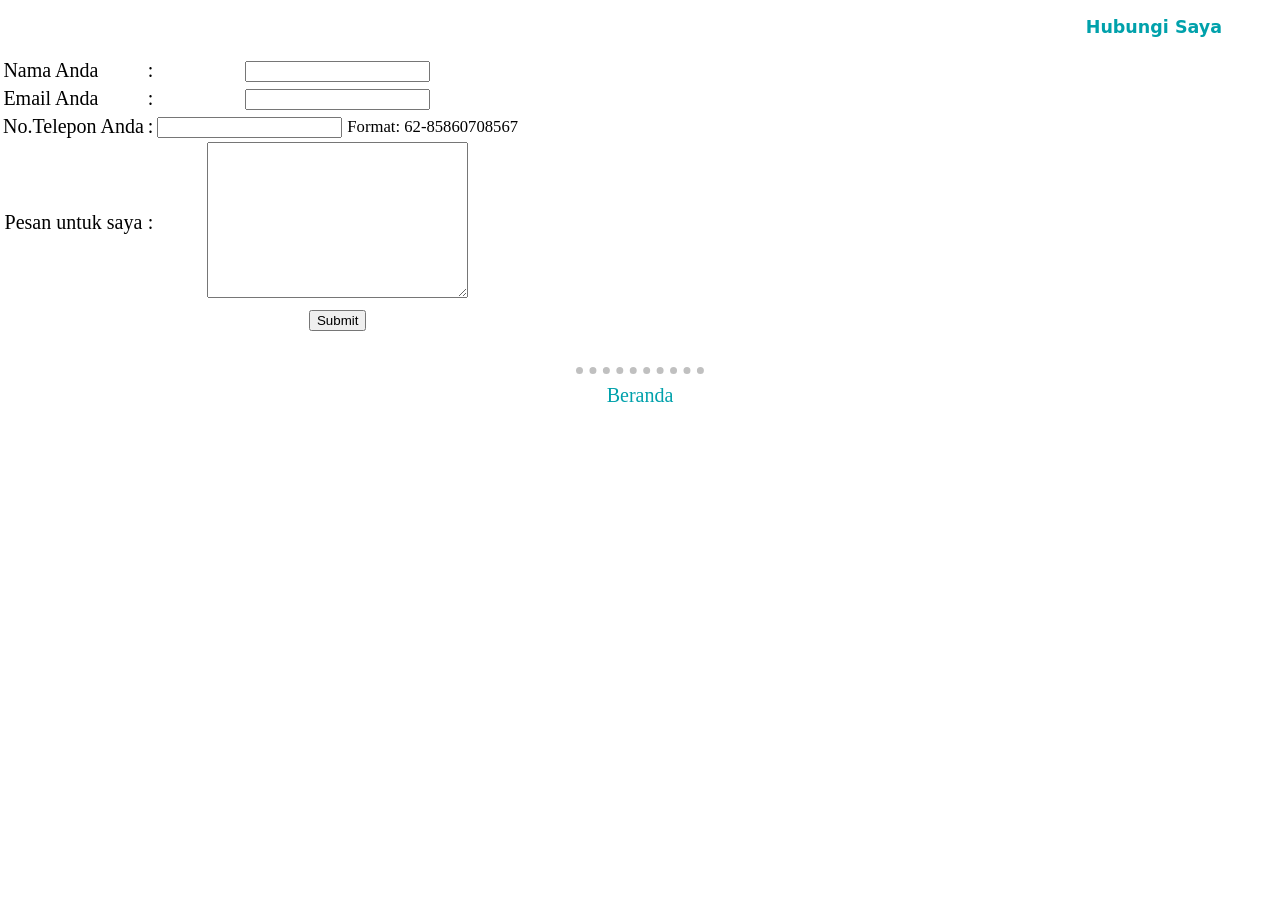
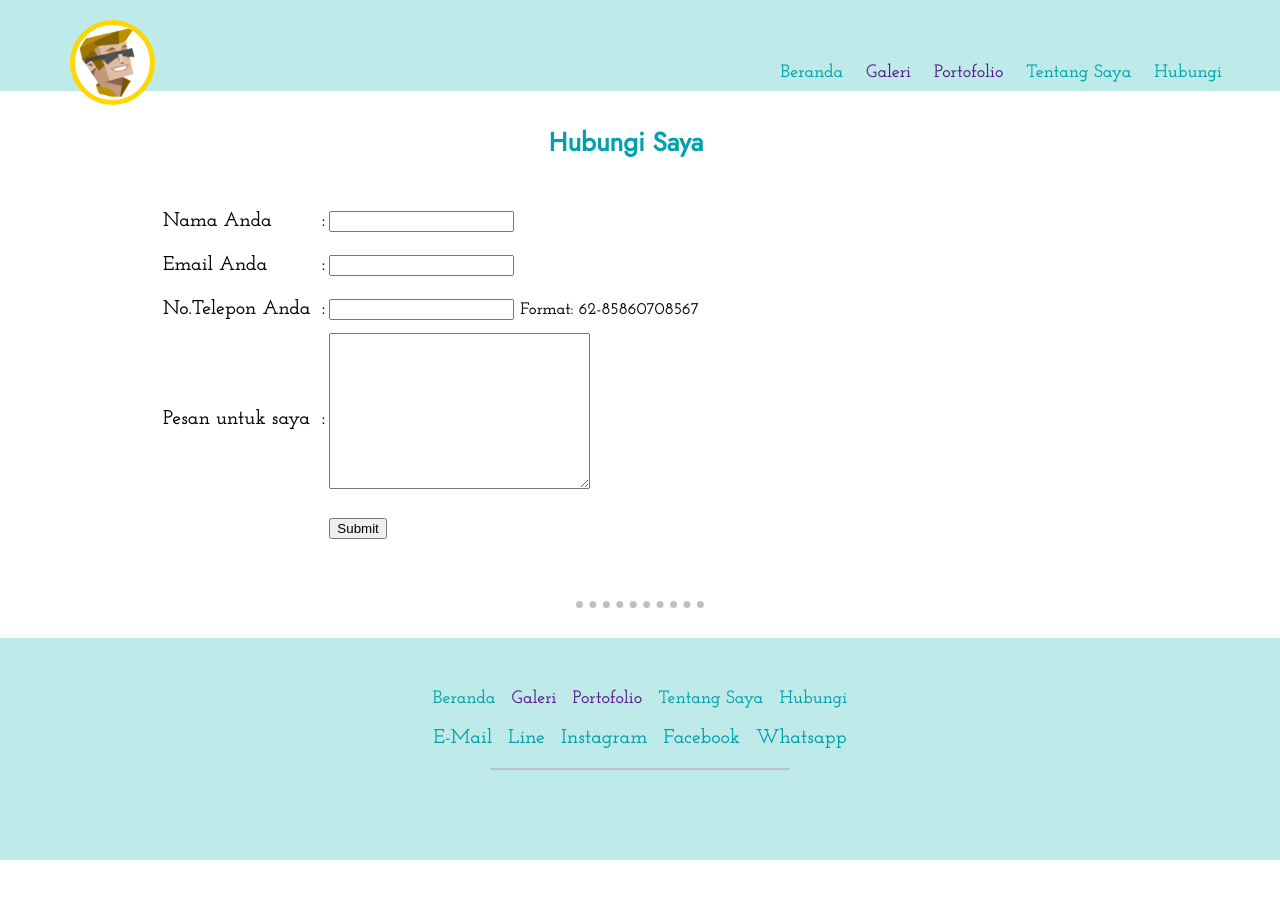
Before and after one commit to adityajatnika/adityajatnika.github.io, a plain HTML site: page hubungi-saya.html in a window 1280 px wide. Before the commit the page ends 800 px from the top, so only its background shows below. Drawn offline with Linux system fonts and the light colour scheme; a web font is replaced by a local one.

Commit message:
revisi
oke

```diff
--- a/css/style.css
+++ b/css/style.css
@@ -49,8 +49,9 @@ p{
 }
 
 .bottom-cont{
-	padding-top: 80px;
+	padding-top: 40px;
 	margin-bottom: 80px;
+	margin-top: 30px;
 	padding-bottom: 80px;
 	background-color: #beebe9;
 	position: relative;
@@ -119,6 +120,20 @@ p{
   line-height: 2;
 }
 
+.atas{
+	margin-top: 50px;
+  margin-bottom: 75px;
+}
+
+.tengah{
+	margin-bottom: 75px;
+  margin-top: 75px;
+}
+
+.bawah{
+	margin-top: 75px;
+}
+
 .profile{
 	width: 50%;
 	margin: 50px auto 50px auto;
@@ -131,6 +146,7 @@ p{
 
 .footer{
 	line-height: 2;
+	color: black;
 }
 
 a:link{
@@ -143,6 +159,34 @@ a:hover {
 
 a:active{
     color: #beebe9;
+}
+
+.menu-link{
+		font-size: 18px;
+}
+
+.footer-link{
+	 text-decoration: none;
+	 color: black;
+}
+
+.form{
+
+	width: 75%;
+	margin: 30px auto 50px auto;
+	text-align: left;
+	line-height: 2;
+}
+
+.judulhub{
+	position: relative;
+	margin-top: 25px;
+  margin-bottom: 0px;
+  margin-left: 50px;
+  margin-right: 50px;
+	text-align: center;
+  font-size: 130%;
+
 }
 
 #my-image {
--- a/hubungi-saya.html
+++ b/hubungi-saya.html
@@ -1,13 +1,27 @@
 <!DOCTYPE html>
-<html>
+<html lang="en" dir="ltr">
   <head>
     <meta charset="utf-8">
-        <title> Hubungi Saya </title>
+    <title></title>
     <link rel="stylesheet" href="css/style.css">
+    <link rel="icon" href="img/faviconn.ico">
+    <link href="https://fonts.googleapis.com/css2?family=Josefin+Slab:wght@600&family=Jost&family=Waiting+for+the+Sunrise&display=swap" rel="stylesheet">
   </head>
-    <body class="hubungi">
-        <h1 class="header">Hubungi Saya</h1>
-		<form action="mailto:aditya_akhmad@student.ub.ac.id" method="post" enctype="text/plain">
+  <body>
+    <div class="top-cont">
+      <div class="header">
+        <img right="20px" class="logo" src="img/logo.png" alt="logo"><br>
+        <a class="menu-link" href="index.html">Beranda</a>&emsp;
+        <a class="menu-link" href="">Galeri</a>&emsp;
+        <a class="menu-link" href="">Portofolio</a>&emsp;
+        <a class="menu-link" href="index.html">Tentang Saya</a>&emsp;
+        <a class="menu-link" href="hubungi-saya.html">Hubungi</a>
+      </div>
+
+    </div>
+    <div class="middle-cont">
+      <h2 class="header judulhub">Hubungi Saya</h2>
+      <form class="form" action="mailto:aditya_akhmad@student.ub.ac.id" method="post" enctype="text/plain">
         <table>
           <tr>
             <td><label>Nama Anda &emsp;&emsp; </label></td>
@@ -39,9 +53,26 @@
             <td><input type="submit" name=""><br></td>
           </tr>
         </table>
+
+    </div>
+    <hr>
+    <div class="bottom-cont">
+      <div class="footer">
+        <a class="menu-link" href="index.html">Beranda</a>&ensp;
+        <a class="menu-link" href="">Galeri</a>&ensp;
+        <a class="menu-link" href="">Portofolio</a>&ensp;
+        <a class="menu-link" href="index.html">Tentang Saya</a>&ensp;
+        <a class="menu-link" href="hubungi-saya.html">Hubungi</a>
         <br>
-      <hr>
-		<a href="index.html">Beranda</a>
+        <a class="footer-link" href="mailto:adityaadjatnika2@gmail.com">E-Mail</a>&ensp;
+        <a class="footer-link" href="https://www.instagram.com/aditakhmad.dj/">Line</a>&ensp;
+        <a class="footer-link" href="https://www.instagram.com/aditakhmad.dj/">Instagram</a>&ensp;
+        <a class="footer-link" href="https://web.facebook.com/adit.akhmad/">Facebook</a>&ensp;
+        <a class="footer-link" href="https://wa.me/6285860708361/">Whatsapp</a>
+        <hr id="footer-line">
+      </div>
+
+    </div>
 
   </body>
 </html>
```
Also changed, not shown: index.html (+14 -14 lines), img/faviconn.ico (added). Lines whose indentation alone changed are shown as unchanged.
